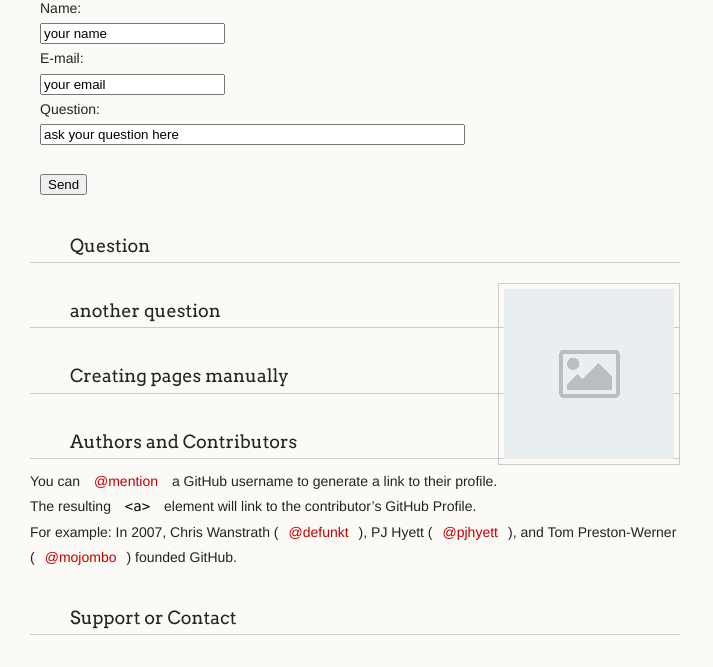
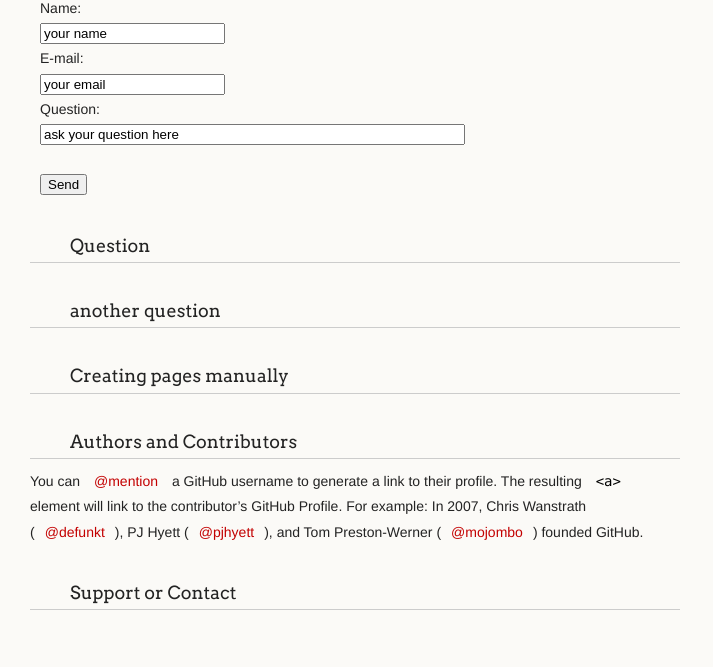
Before and after one commit to julfelder/FAQ, a plain HTML site: page index.html in a window 1280 px wide. Shown: the part 125-792 px from the top of the page, without its empty margins (0-713 px from the left). Drawn offline with Linux system fonts and the light colour scheme.

Commit message:
Update index.html

```diff
--- a/index.html
+++ b/index.html
@@ -30,7 +30,7 @@
 
         <h3>
 <a id="welcome-to-github-pages" class="anchor" href="#welcome-to-github-pages" aria-hidden="true"><span aria-hidden="true" class="octicon octicon-link"></span></a>Question</h3>
-<img src="default-placeholder.jpg">
+
 <p></p>
 
 <h3>
```
